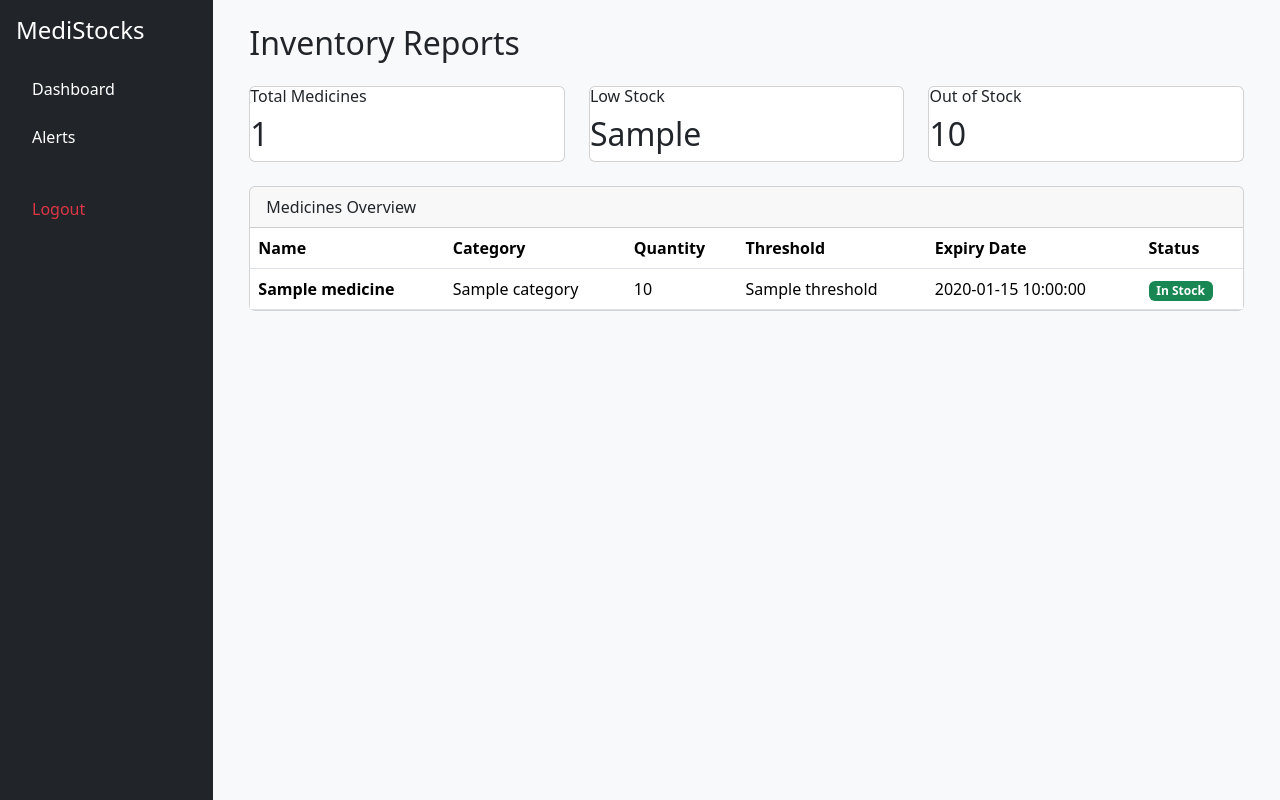
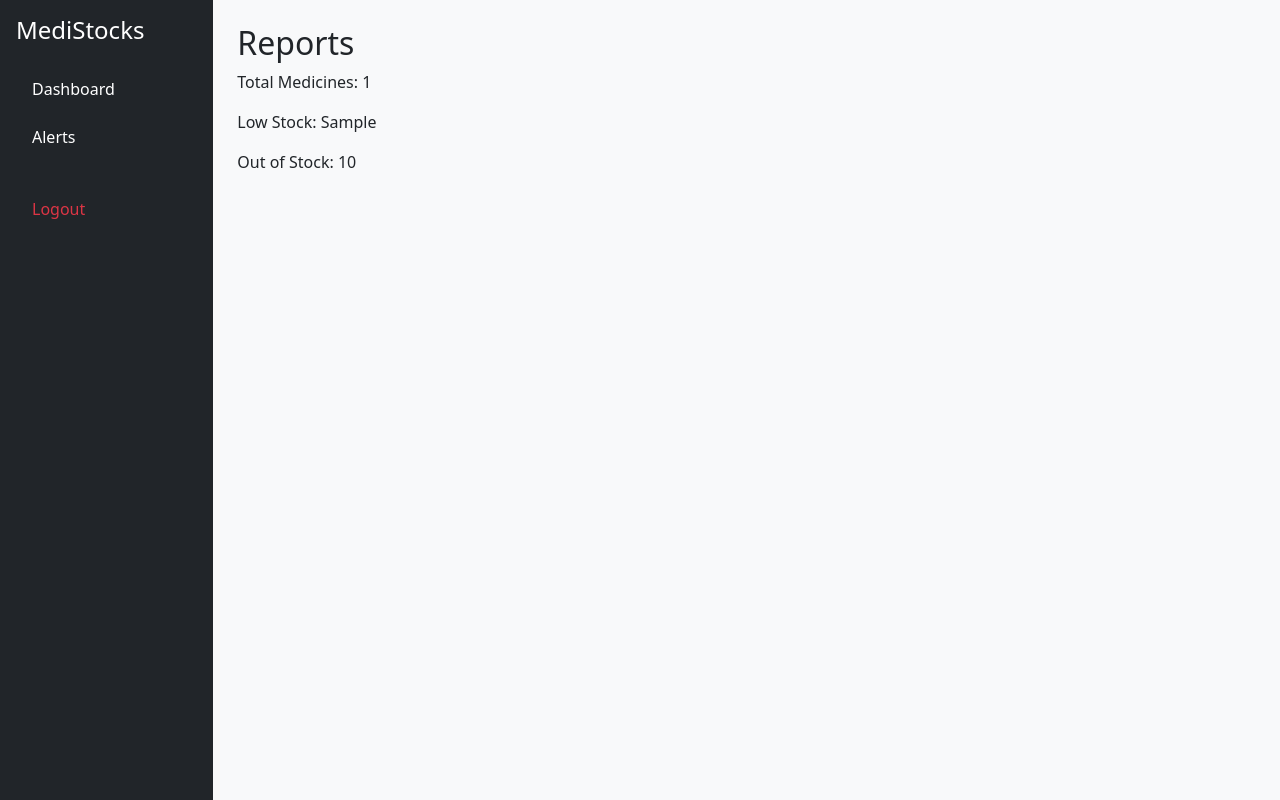
Before and after one commit to janumpallydivya15-netizen/MediStocks, a Flask app: template templates/reports.html in a window 1280 px wide. Run offline with Flask 3, Linux system fonts and the light colour scheme; the template is opened without the code that fills it: most values are stand-ins (such as "Sample title", 1, 10 or a date in 2020).

Commit message:
reports.html

```diff
--- a/templates/reports.html
+++ b/templates/reports.html
@@ -1,88 +1,8 @@
 {% extends "base.html" %}
+{% block content %}
+<h2>Reports</h2>
 
-{% block title %}Reports | MediStock{% endblock %}
-
-{% block content %}
-<div class="container-fluid main-content">
-
-    <h2 class="page-title mb-4">
-        <i class="bi bi-graph-up"></i>
-        Inventory Reports
-    </h2>
-
-    <!-- Summary Cards -->
-    <div class="row mb-4">
-        <div class="col-md-4">
-            <div class="card stat-card">
-                <h6>Total Medicines</h6>
-                <h2>{{ total_medicines }}</h2>
-            </div>
-        </div>
-
-        <div class="col-md-4">
-            <div class="card stat-card warning">
-                <h6>Low Stock</h6>
-                <h2>{{ low_stock }}</h2>
-            </div>
-        </div>
-
-        <div class="col-md-4">
-            <div class="card stat-card danger">
-                <h6>Out of Stock</h6>
-                <h2>{{ out_of_stock }}</h2>
-            </div>
-        </div>
-    </div>
-
-    <!-- Medicines Table -->
-    <div class="card">
-        <div class="card-header">
-            Medicines Overview
-        </div>
-
-        <div class="card-body p-0">
-            {% if medicines %}
-            <div class="table-responsive">
-                <table class="table table-hover mb-0">
-                    <thead>
-                        <tr>
-                            <th>Name</th>
-                            <th>Category</th>
-                            <th>Quantity</th>
-                            <th>Threshold</th>
-                            <th>Expiry Date</th>
-                            <th>Status</th>
-                        </tr>
-                    </thead>
-                    <tbody>
-                        {% for medicine in medicines %}
-                        <tr>
-                            <td><strong>{{ medicine.name }}</strong></td>
-                            <td>{{ medicine.category }}</td>
-                            <td>{{ medicine.quantity }}</td>
-                            <td>{{ medicine.threshold }}</td>
-                            <td>{{ medicine.expiration_date }}</td>
-                            <td>
-                                {% if medicine.quantity == 0 %}
-                                    <span class="badge bg-danger">Out of Stock</span>
-                                {% elif medicine.quantity <= medicine.threshold %}
-                                    <span class="badge bg-warning text-dark">Low Stock</span>
-                                {% else %}
-                                    <span class="badge bg-success">In Stock</span>
-                                {% endif %}
-                            </td>
-                        </tr>
-                        {% endfor %}
-                    </tbody>
-                </table>
-            </div>
-            {% else %}
-            <div class="text-center p-5 text-muted">
-                No medicines available for reports.
-            </div>
-            {% endif %}
-        </div>
-    </div>
-
-</div>
+<p>Total Medicines: {{ total_medicines }}</p>
+<p>Low Stock: {{ low_stock }}</p>
+<p>Out of Stock: {{ out_of_stock }}</p>
 {% endblock %}
```
